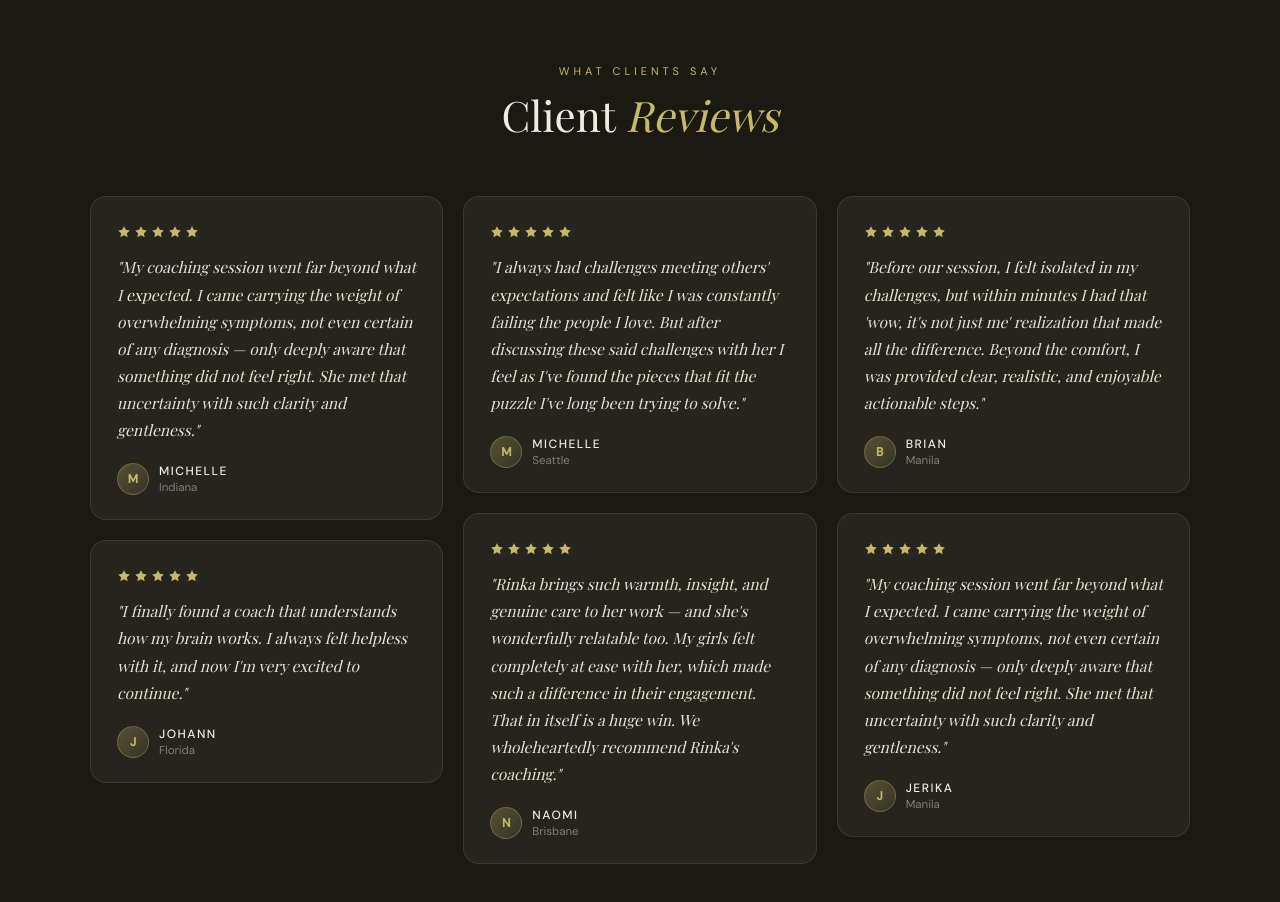
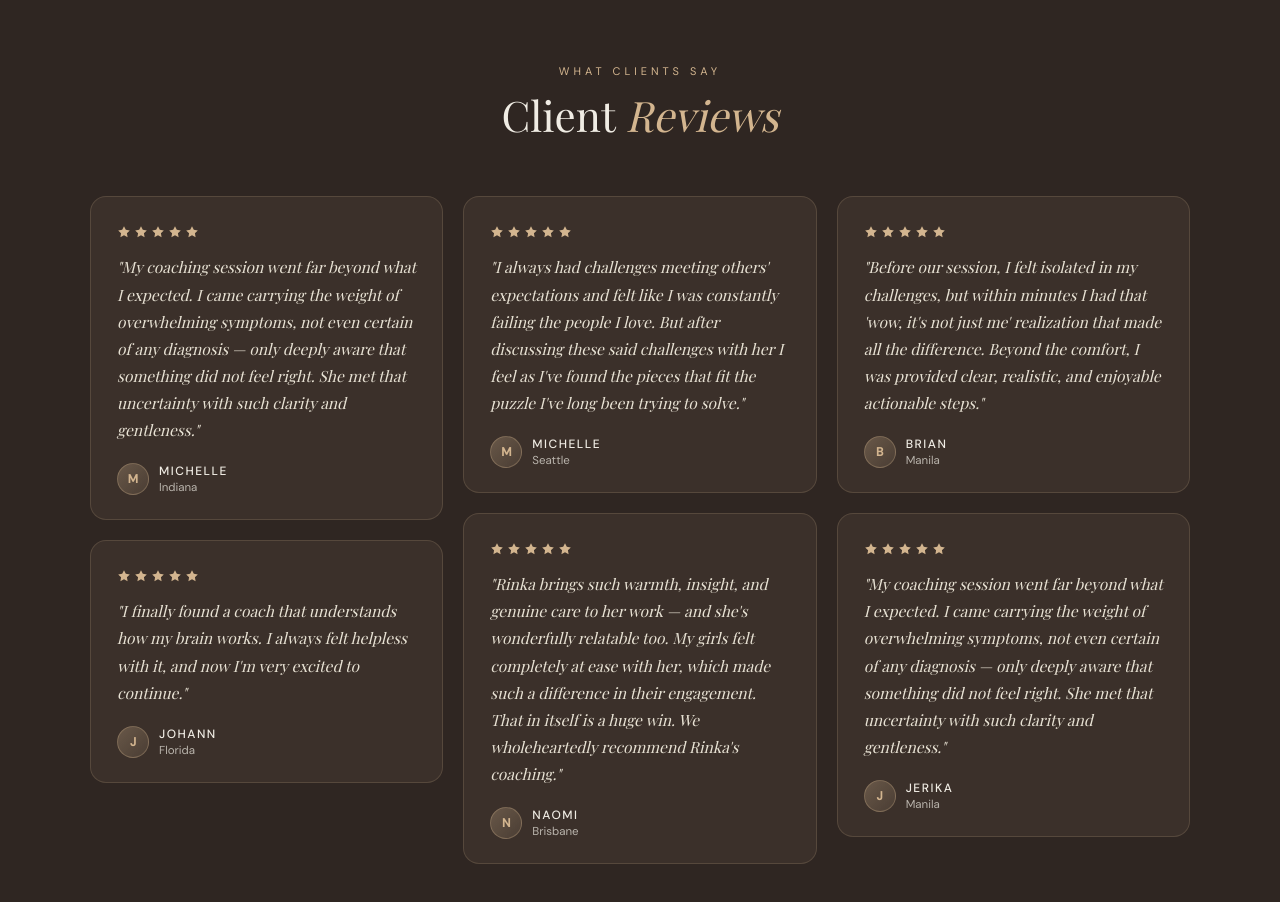
Before and after one commit to sycipintegrative/testimonials, a plain HTML site: page index.html in a window 1280 px wide. Drawn offline with nearby package versions, Linux system fonts and the light colour scheme; a web font is replaced by a local one.

Commit message:
Match testimonials to warm brown and cream website palette

```diff
--- a/index.html
+++ b/index.html
@@ -10,7 +10,7 @@
 
   body {
     font-family: 'DM Sans', sans-serif;
-    background: #1a1a12;
+    background: #2f2622;
     color: #f0ece4;
     padding: 64px 24px 80px;
   }
@@ -20,7 +20,7 @@
     font-size: 11px;
     letter-spacing: 4px;
     text-transform: uppercase;
-    color: #c8b86a;
+    color: #d3b58f;
     margin-bottom: 12px;
   }
 
@@ -33,7 +33,7 @@
     line-height: 1.2;
     color: #f0ece4;
   }
-  .section-title em { font-style: italic; color: #c8b86a; }
+  .section-title em { font-style: italic; color: #d3b58f; }
 
   /* ── MASONRY GRID ── */
   .grid {
@@ -45,16 +45,16 @@
 
   .card {
     break-inside: avoid;
-    background: rgba(255,255,255,0.05);
-    border: 1px solid rgba(255,255,255,0.09);
+    background: #3b302a;
+    border: 1px solid rgba(211,181,143,0.18);
     border-radius: 16px;
     padding: 28px 26px 24px;
     margin-bottom: 20px;
     transition: background 0.2s, border-color 0.2s;
   }
   .card:hover {
-    background: rgba(255,255,255,0.08);
-    border-color: rgba(200,184,106,0.25);
+    background: #44372f;
+    border-color: rgba(211,181,143,0.25);
   }
 
   .stars {
@@ -64,7 +64,7 @@
   }
   .star {
     width: 14px; height: 14px;
-    fill: #c8b86a;
+    fill: #d3b58f;
   }
 
   .quote {
@@ -85,12 +85,12 @@
   .avatar {
     width: 32px; height: 32px;
     border-radius: 50%;
-    background: linear-gradient(135deg, rgba(200,184,106,0.3), rgba(200,184,106,0.1));
-    border: 1px solid rgba(200,184,106,0.3);
+    background: linear-gradient(135deg, rgba(211,181,143,0.3), rgba(211,181,143,0.1));
+    border: 1px solid rgba(211,181,143,0.3);
     display: flex; align-items: center; justify-content: center;
     font-size: 12px;
     font-weight: 600;
-    color: #c8b86a;
+    color: #d3b58f;
     flex-shrink: 0;
     font-family: 'DM Sans', sans-serif;
   }
@@ -104,7 +104,7 @@
   }
   .attr-location {
     font-size: 11.5px;
-    color: rgba(240,236,228,0.45);
+    color: rgba(240,236,228,0.70);
     margin-top: 1px;
   }
 
```
